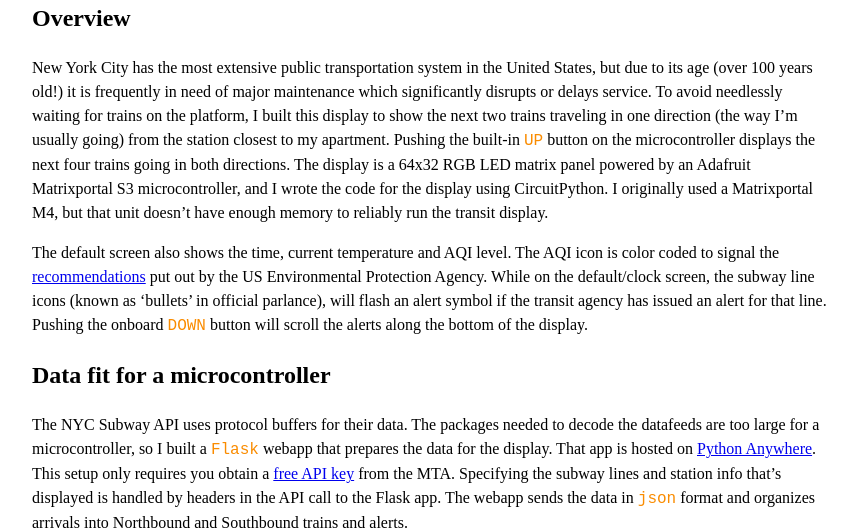
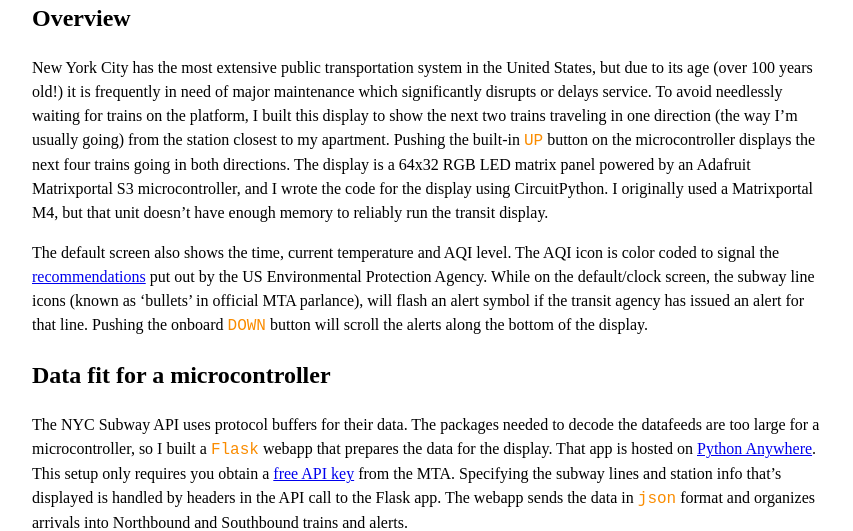
Before and after one commit to benarnav/benarnav.github.io, a Jekyll site: the page built from posts/arrivals_rgb_display.md, in a window 1280 px wide and 1400 px high, scrolled down 610 px, cut to the strip 123-654 px from the top of the window. Shown: the whole strip, without its empty margins (208-1061 px from the left). Built offline with Jekyll 4.4.1, drawn with Linux system fonts in a browser that asks for light colours; some of the changed text lies outside the part shown.

Commit message:
update text

```diff
--- a/posts/arrivals_rgb_display.md
+++ b/posts/arrivals_rgb_display.md
@@ -16,7 +16,7 @@
 
 New York City has the most extensive public transportation system in the United States, but due to its age (over 100 years old!) it is frequently in need of major maintenance which significantly disrupts or delays service. To avoid needlessly waiting for trains on the platform, I built this display to show the next two trains traveling in one direction (the way I'm usually going) from the station closest to my apartment. Pushing the built-in `UP` button on the microcontroller displays the next four trains going in both directions. The display is a 64x32 RGB LED matrix panel powered by an Adafruit Matrixportal S3 microcontroller, and I wrote the code for the display using CircuitPython. I originally used a Matrixportal M4, but that unit doesn't have enough memory to reliably run the transit display.
 
-The default screen also shows the time, current temperature and AQI level. The AQI icon is color coded to signal the [recommendations](https://www.airnow.gov){:target="_blank" rel="noopener"} put out by the US Environmental Protection Agency. While on the default/clock screen, the subway line icons (known as 'bullets' in official parlance), will flash an alert symbol if the transit agency has issued an alert for that line. Pushing the onboard `DOWN` button will scroll the alerts along the bottom of the display.
+The default screen also shows the time, current temperature and AQI level. The AQI icon is color coded to signal the [recommendations](https://www.airnow.gov){:target="_blank" rel="noopener"} put out by the US Environmental Protection Agency. While on the default/clock screen, the subway line icons (known as 'bullets' in official MTA parlance), will flash an alert symbol if the transit agency has issued an alert for that line. Pushing the onboard `DOWN` button will scroll the alerts along the bottom of the display.
 
 ## Data fit for a microcontroller
 The NYC Subway API uses protocol buffers for their data. The packages needed to decode the datafeeds are too large for a microcontroller, so I built a `Flask` webapp that prepares the data for the display. That app is hosted on [Python Anywhere](www.pythonanywhere.com){:target="_blank" rel="noopener"}. This setup only requires you obtain a [free API key](https://new.mta.info/developers){:target="_blank" rel="noopener"} from the MTA. Specifying the subway lines and station info that's displayed is handled by headers in the API call to the Flask app. The webapp sends the data in `json` format and organizes arrivals into Northbound and Southbound trains and alerts.
```
Also changed, not shown: other parts of posts/arrivals_rgb_display.md (+4 -1 lines).
